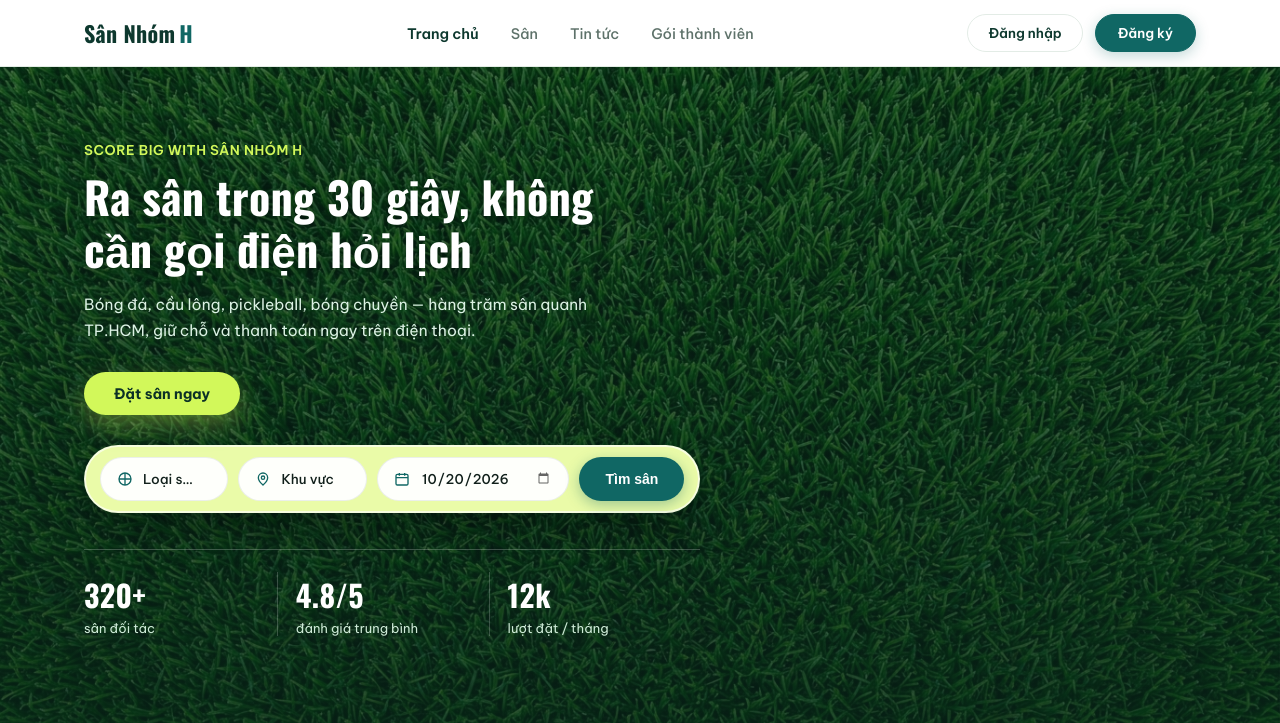
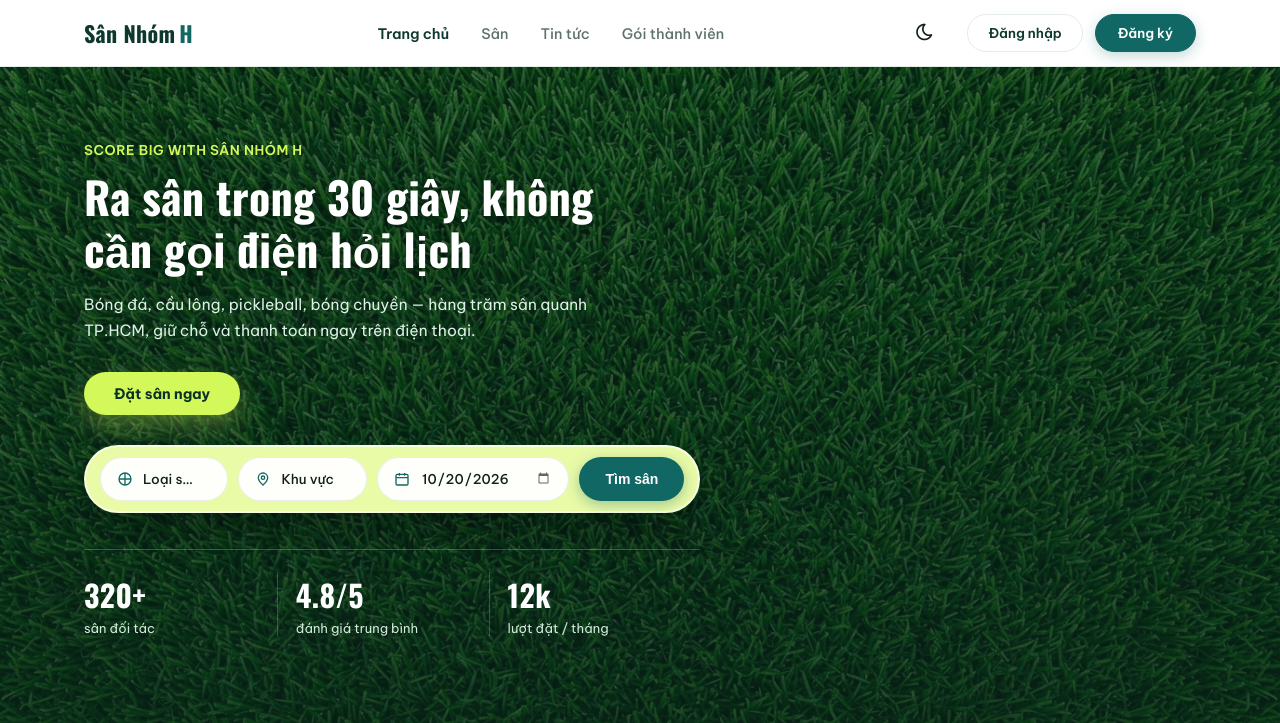
Before and after one commit to Trover204/CDW_Project_NhomH, a Laravel app: page / in a window 1280 px wide. Shown: the top 723 px of the page. Run offline with Laravel 12, Linux system fonts and the light colour scheme; data comes from the database, SQL or seed files in the repository.

Commit message:
feat: Add dark mode toggle to web views
- Inject theme toggle button into `nav-actions` across web blade files.
- Apply black and dark green CSS styling for dark mode variant (`[data-theme="dark"]`).
- Handle JS toggling and `localStorage` persistence.
- Add synchronous theme script in `<head>` to prevent FOUC (Flash of Unstyled Content).

Co-authored-by: Trover204 <186902668+Trover204@users.noreply.github.com>

```diff
--- a/cdw_stadium_project/public/css/home.css
+++ b/cdw_stadium_project/public/css/home.css
@@ -43,6 +43,19 @@
 
     /* Header Nav */
     --nav-bg: rgba(255, 255, 255, 0.95);
+}
+
+[data-theme="dark"] {
+    --bg-page: #111111;
+    --bg-white: #1a1a1a;
+    --ink: #ffffff;
+    --ink-dark: #f3f4f6;
+    --ink-soft: #d1d5db;
+    --ink-muted: #9ca3af;
+    --nav-bg: rgba(26, 26, 26, 0.95);
+    --line: #374151;
+    --line-light: #4b5563;
+    --turf-dark: #ffffff;
 }
 
 /* =====================================================
--- /dev/null
+++ b/cdw_stadium_project/public/js/theme-toggle.js
@@ -0,0 +1,44 @@
+document.addEventListener('DOMContentLoaded', () => {
+    const themeToggleBtns = document.querySelectorAll('.theme-toggle-btn');
+
+    // Check local storage or default to light
+    const currentTheme = localStorage.getItem('theme') || 'light';
+
+    // Initial icon state (Theme is already applied in <head>)
+    if (currentTheme === 'dark') {
+        updateIcons('dark');
+    } else {
+        updateIcons('light');
+    }
+
+    // Toggle event
+    themeToggleBtns.forEach(btn => {
+        btn.addEventListener('click', () => {
+            let theme = document.documentElement.getAttribute('data-theme');
+            if (theme === 'dark') {
+                document.documentElement.removeAttribute('data-theme');
+                localStorage.setItem('theme', 'light');
+                updateIcons('light');
+            } else {
+                document.documentElement.setAttribute('data-theme', 'dark');
+                localStorage.setItem('theme', 'dark');
+                updateIcons('dark');
+            }
+        });
+    });
+
+    function updateIcons(theme) {
+        themeToggleBtns.forEach(btn => {
+            const icon = btn.querySelector('i');
+            if (icon) {
+                if (theme === 'dark') {
+                    icon.classList.remove('ti-moon');
+                    icon.classList.add('ti-sun');
+                } else {
+                    icon.classList.remove('ti-sun');
+                    icon.classList.add('ti-moon');
+                }
+            }
+        });
+    }
+});
--- a/cdw_stadium_project/resources/views/web/bookings/create.blade.php
+++ b/cdw_stadium_project/resources/views/web/bookings/create.blade.php
@@ -21,6 +21,8 @@
 
             {{-- LOGIN / REGISTER --}}
             <div class="nav-actions">
+                <button class="theme-toggle-btn" aria-label="Toggle Theme" style="background: none; border: none; cursor: pointer; color: var(--ink); margin-right: 15px; font-size: 20px;"><i class="ti ti-moon"></i></button>
+
                 @guest
                     <a href="{{ route('login') }}" class="btn btn-ghost">Đăng nhập</a>
                     <a href="{{ route('login') }}?tab=register" class="btn btn-solid">Đăng ký</a>
--- a/cdw_stadium_project/resources/views/web/courts/index.blade.php
+++ b/cdw_stadium_project/resources/views/web/courts/index.blade.php
@@ -21,6 +21,8 @@
 
             {{-- LOGIN / REGISTER --}}
             <div class="nav-actions">
+                <button class="theme-toggle-btn" aria-label="Toggle Theme" style="background: none; border: none; cursor: pointer; color: var(--ink); margin-right: 15px; font-size: 20px;"><i class="ti ti-moon"></i></button>
+
                 @guest
                     <a href="{{ route('login') }}" class="btn btn-ghost">Đăng nhập</a>
                     <a href="{{ route('login') }}?tab=register" class="btn btn-solid">Đăng ký</a>
--- a/cdw_stadium_project/resources/views/web/courts/show.blade.php
+++ b/cdw_stadium_project/resources/views/web/courts/show.blade.php
@@ -21,6 +21,8 @@
 
             {{-- LOGIN / REGISTER --}}
             <div class="nav-actions">
+                <button class="theme-toggle-btn" aria-label="Toggle Theme" style="background: none; border: none; cursor: pointer; color: var(--ink); margin-right: 15px; font-size: 20px;"><i class="ti ti-moon"></i></button>
+
                 @guest
                     <a href="{{ route('login') }}" class="btn btn-ghost">Đăng nhập</a>
                     <a href="{{ route('login') }}?tab=register" class="btn btn-solid">Đăng ký</a>
--- a/cdw_stadium_project/resources/views/web/home.blade.php
+++ b/cdw_stadium_project/resources/views/web/home.blade.php
@@ -2,6 +2,7 @@
 <html lang="vi">
 
 <head>
+    <script>if(localStorage.getItem("theme")==="dark") document.documentElement.setAttribute("data-theme", "dark");</script>
     <meta charset="UTF-8">
     <meta name="viewport" content="width=device-width, initial-scale=1">
     <title>Sân Nhóm H - Đặt sân thể thao trực tuyến</title>
@@ -45,6 +46,8 @@
 
                 {{-- LOGIN / REGISTER --}}
                 <div class="nav-actions">
+                <button class="theme-toggle-btn" aria-label="Toggle Theme" style="background: none; border: none; cursor: pointer; color: var(--ink); margin-right: 15px; font-size: 20px;"><i class="ti ti-moon"></i></button>
+
                     @guest
                         <a href="{{ route('login') }}" class="btn btn-ghost">Đăng nhập</a>
                         <a href="{{ route('login') }}?tab=register" class="btn btn-solid">Đăng ký</a>
@@ -290,6 +293,7 @@
         </div>
     </footer>
 
+    <script src="{{ asset('js/theme-toggle.js') }}"></script>
 </body>
 
 </html>
--- a/cdw_stadium_project/resources/views/web/hosocanhan.blade.php
+++ b/cdw_stadium_project/resources/views/web/hosocanhan.blade.php
@@ -2,6 +2,7 @@
 <html lang="vi">
 
 <head>
+    <script>if(localStorage.getItem("theme")==="dark") document.documentElement.setAttribute("data-theme", "dark");</script>
     <meta charset="UTF-8">
     <meta name="viewport" content="width=device-width, initial-scale=1">
     <title>Hồ sơ cá nhân - Sân Nhóm H</title>
@@ -530,6 +531,8 @@
 
                 {{-- USER PROFILE / ACTIONS --}}
                 <div class="nav-actions">
+                <button class="theme-toggle-btn" aria-label="Toggle Theme" style="background: none; border: none; cursor: pointer; color: var(--ink); margin-right: 15px; font-size: 20px;"><i class="ti ti-moon"></i></button>
+
                     <a href="{{ route('profile.edit') }}" style="margin-right: 15px; font-weight: 600; color: #124C3E; display: inline-flex; align-items: center; gap: 6px; text-decoration: none;">
                         <i class="ti ti-user-circle" style="font-size: 20px;"></i>
                         <span>{{ Auth::user()->name }}</span>
@@ -1059,6 +1062,7 @@
             }
         }
     </script>
+    <script src="{{ asset('js/theme-toggle.js') }}"></script>
 </body>
 
 </html>
--- a/cdw_stadium_project/resources/views/web/layouts/app.blade.php
+++ b/cdw_stadium_project/resources/views/web/layouts/app.blade.php
@@ -1,6 +1,7 @@
 <!DOCTYPE html>
 <html lang="vi">
 <head>
+    <script>if(localStorage.getItem("theme")==="dark") document.documentElement.setAttribute("data-theme", "dark");</script>
     <meta charset="UTF-8">
     <meta name="viewport" content="width=device-width, initial-scale=1">
     <title>@yield('title', 'Sân Nhóm H')</title>
@@ -9,5 +10,6 @@
 </head>
 <body>
     @yield('content')
+    <script src="{{ asset('js/theme-toggle.js') }}"></script>
 </body>
 </html>
--- a/cdw_stadium_project/resources/views/web/login.blade.php
+++ b/cdw_stadium_project/resources/views/web/login.blade.php
@@ -1,6 +1,7 @@
 <!DOCTYPE html>
 <html lang="vi">
 <head>
+    <script>if(localStorage.getItem("theme")==="dark") document.documentElement.setAttribute("data-theme", "dark");</script>
     <meta charset="utf-8">
     <meta name="viewport" content="width=device-width, initial-scale=1">
     <title>Đăng nhập / Đăng ký - Sân Nhóm H</title>
--- a/cdw_stadium_project/resources/views/web/news.blade.php
+++ b/cdw_stadium_project/resources/views/web/news.blade.php
@@ -3,6 +3,7 @@
 <html lang="vi">
 
 <head>
+    <script>if(localStorage.getItem("theme")==="dark") document.documentElement.setAttribute("data-theme", "dark");</script>
     <meta charset="UTF-8">
     <meta name="viewport" content="width=device-width, initial-scale=1.0">
     <title>Tin tức thể thao - Sân Nhóm H</title>
@@ -136,6 +137,8 @@
                     <a href="#">Gói thành viên</a>
                 </nav>
                 <div class="nav-actions">
+                <button class="theme-toggle-btn" aria-label="Toggle Theme" style="background: none; border: none; cursor: pointer; color: var(--ink); margin-right: 15px; font-size: 20px;"><i class="ti ti-moon"></i></button>
+
                     @guest
                         <a href="{{ route('login') }}" class="btn btn-ghost">Đăng nhập</a>
                         <a href="{{ route('login') }}?tab=register" class="btn btn-solid">Đăng ký</a>
@@ -211,6 +214,7 @@
             </div>
         </div>
     </footer>
+    <script src="{{ asset('js/theme-toggle.js') }}"></script>
 </body>
 </html>
 =======
--- a/cdw_stadium_project/resources/views/web/news/detail.blade.php
+++ b/cdw_stadium_project/resources/views/web/news/detail.blade.php
@@ -2,6 +2,7 @@
 <html lang="vi">
 
 <head>
+    <script>if(localStorage.getItem("theme")==="dark") document.documentElement.setAttribute("data-theme", "dark");</script>
     <meta charset="UTF-8">
     <meta name="viewport" content="width=device-width, initial-scale=1.0">
     <title>{{ $newsItem->title }} - Sân Nhóm H</title>
@@ -193,6 +194,8 @@
 
                 {{-- LOGIN / REGISTER --}}
                 <div class="nav-actions">
+                <button class="theme-toggle-btn" aria-label="Toggle Theme" style="background: none; border: none; cursor: pointer; color: var(--ink); margin-right: 15px; font-size: 20px;"><i class="ti ti-moon"></i></button>
+
                     @guest
                         <a href="{{ route('login') }}" class="btn btn-ghost">Đăng nhập</a>
                         <a href="{{ route('login') }}?tab=register" class="btn btn-solid">Đăng ký</a>
--- a/cdw_stadium_project/resources/views/web/news/index.blade.php
+++ b/cdw_stadium_project/resources/views/web/news/index.blade.php
@@ -2,6 +2,7 @@
 <html lang="vi">
 
 <head>
+    <script>if(localStorage.getItem("theme")==="dark") document.documentElement.setAttribute("data-theme", "dark");</script>
     <meta charset="UTF-8">
     <meta name="viewport" content="width=device-width, initial-scale=1.0">
     <title>Tin tức &amp; Mẹo thể thao - Sân Nhóm H</title>
@@ -178,6 +179,8 @@
 
                 {{-- LOGIN / REGISTER --}}
                 <div class="nav-actions">
+                <button class="theme-toggle-btn" aria-label="Toggle Theme" style="background: none; border: none; cursor: pointer; color: var(--ink); margin-right: 15px; font-size: 20px;"><i class="ti ti-moon"></i></button>
+
                     @guest
                         <a href="{{ route('login') }}" class="btn btn-ghost">Đăng nhập</a>
                         <a href="{{ route('login') }}?tab=register" class="btn btn-solid">Đăng ký</a>
--- a/cdw_stadium_project/resources/views/web/plans/index.blade.php
+++ b/cdw_stadium_project/resources/views/web/plans/index.blade.php
@@ -17,6 +17,8 @@
                     <a href="{{ route('plans.index') }}" class="active">Gói thành viên</a>
                 </nav>
                 <div class="nav-actions">
+                <button class="theme-toggle-btn" aria-label="Toggle Theme" style="background: none; border: none; cursor: pointer; color: var(--ink); margin-right: 15px; font-size: 20px;"><i class="ti ti-moon"></i></button>
+
                     @guest
                         <a href="{{ route('login') }}" class="btn btn-ghost">Đăng nhập</a>
                         <a href="{{ route('login') }}?tab=register" class="btn btn-solid">Đăng ký</a>
```
Also changed, not shown: plan.md (deleted, +0 -3 lines).
